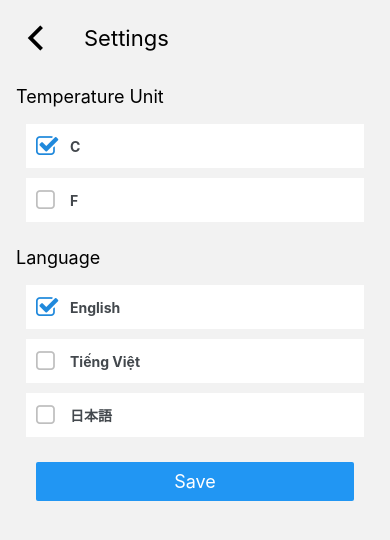
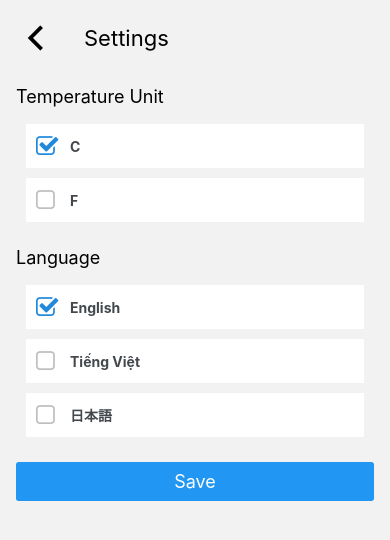
Before and after one commit to tuchan2002/weather-forecast, a React Native app: screen /Settings in a window 390 px wide. Shown: the top 540 px of the page. Built offline with nearby package versions, Linux system fonts and the light colour scheme; no server answers.

Commit message:
create UI manage cities screen

```diff
--- /dev/null
+++ b/src/components/ManageCitiesScreen/FollowedCityItem.tsx
@@ -0,0 +1,44 @@
+import React from "react";
+import { StyleSheet, Text, View } from "react-native";
+import { FollowedCityItemProps } from "../../types/ManageCitiesComponent";
+
+const FollowedCityItem = ({
+  city_name,
+  temp_max,
+  temp_min,
+  current_temp,
+}: FollowedCityItemProps) => {
+  return (
+    <View style={styles.container}>
+      <View style={styles.basicInfo}>
+        <Text style={styles.cityName}>{city_name}</Text>
+        <Text style={styles.minMaxTemp}>{`${Math.round(
+          temp_min
+        )}° / ${Math.round(temp_max)}°`}</Text>
+      </View>
+      <Text style={styles.currentTemp}>{`${Math.round(current_temp)}°`}</Text>
+    </View>
+  );
+};
+const styles = StyleSheet.create({
+  container: {
+    flexDirection: "row",
+    justifyContent: "space-between",
+    paddingHorizontal: 20,
+    paddingVertical: 24,
+    elevation: 3,
+    backgroundColor: "white",
+    borderRadius: 16,
+    marginBottom: 12,
+  },
+  basicInfo: {},
+  minMaxTemp: {
+    color: "gray",
+  },
+  cityName: {
+    fontSize: 18,
+  },
+  currentTemp: { fontSize: 36 },
+});
+
+export default FollowedCityItem;
--- a/src/screens/ManageCitiesScreen/index.tsx
+++ b/src/screens/ManageCitiesScreen/index.tsx
@@ -1,11 +1,84 @@
-import React from "react";
-import { Text } from "react-native";
+import { SearchBar } from "@rneui/themed";
+import React, { useContext, useEffect, useRef, useState } from "react";
+import { ScrollView, Text } from "react-native";
+import FollowedCityItem from "../../components/ManageCitiesScreen/FollowedCityItem";
+import { DataContext, IDataContextDefault } from "../../GlobalState";
 import SubScreenLayout from "../../layouts/SubScreenLayout";
+import { FullForecast } from "../../types/response";
+import { getCityByCityName, getWeatherByCity } from "../../utils/apis";
 
 const ManageCitiesScreen = () => {
+  const dataStore = useContext<IDataContextDefault>(DataContext);
+
+  const [followedWeathers, setFollowedWeathers] = useState<FullForecast[]>([]);
+  const [cityNameSearch, setCityNameSearch] = useState("");
+
+  const searchBarEl = useRef(null);
+
+  useEffect(() => {
+    const fetchFollowedWeathers = async () => {
+      const followedWeathersPromiseArray = dataStore?.followedCities.map(
+        (followedCity) => getFollowedWeather(followedCity)
+      );
+
+      const followedWeathersArray = await Promise.all(
+        followedWeathersPromiseArray
+      );
+      setFollowedWeathers([...followedWeathersArray]);
+    };
+    fetchFollowedWeathers();
+  }, []);
+
+  const getFollowedWeather = async (cityName: string) => {
+    const city = await getCityByCityName(cityName);
+    const weather: FullForecast = await getWeatherByCity(
+      city[0].lat,
+      city[0].lon
+    );
+
+    return {
+      ...weather,
+      city_name: city[0].local_names["en"],
+      hourly: weather.hourly.slice(1, 25),
+    };
+  };
+
+  const updateCityNameSearch = (cityNameSearch: string) => {
+    setCityNameSearch(cityNameSearch);
+  };
+
+  const handleSubmitSearchBar = async () => {
+    const city = await getCityByCityName(cityNameSearch);
+    console.log(city);
+  };
+
   return (
     <SubScreenLayout title="Manage Cities">
-      <Text>都市管理スクリーン</Text>
+      <SearchBar
+        placeholder="Enter location"
+        onChangeText={updateCityNameSearch}
+        value={cityNameSearch}
+        platform="android"
+        containerStyle={{ borderRadius: 100, paddingHorizontal: 8 }}
+        ref={searchBarEl}
+        onSubmitEditing={handleSubmitSearchBar}
+      />
+
+      <ScrollView
+        showsVerticalScrollIndicator={false}
+        style={{ marginTop: 24, marginHorizontal: -16 }}
+        contentContainerStyle={{ paddingHorizontal: 16 }}
+      >
+        {followedWeathers?.map((followedWeather, index) => (
+          <FollowedCityItem
+            key={index}
+            city_name={followedWeather.city_name}
+            temp_max={followedWeather.daily[0].temp.max}
+            temp_min={followedWeather.daily[0].temp.min}
+            current_temp={followedWeather.current.temp}
+          />
+        ))}
+      </ScrollView>
     </SubScreenLayout>
   );
 };
--- a/src/screens/SettingsScreen/index.tsx
+++ b/src/screens/SettingsScreen/index.tsx
@@ -53,12 +53,7 @@ const SettingsScreen = () => {
         ))}
       </View>
 
-      <Button
-        onPress={() => {}}
-        title="Save"
-        color="#2196F3"
-        style={{ marginHorizontal: 20 }}
-      />
+      <Button onPress={() => {}} title="Save" color="#2196F3" style={{}} />
     </SubScreenLayout>
   );
 };
--- /dev/null
+++ b/src/types/ManageCitiesComponent/index.ts
@@ -0,0 +1,6 @@
+export interface FollowedCityItemProps {
+  city_name: string;
+  temp_min: number;
+  temp_max: number;
+  current_temp: number;
+}
```
